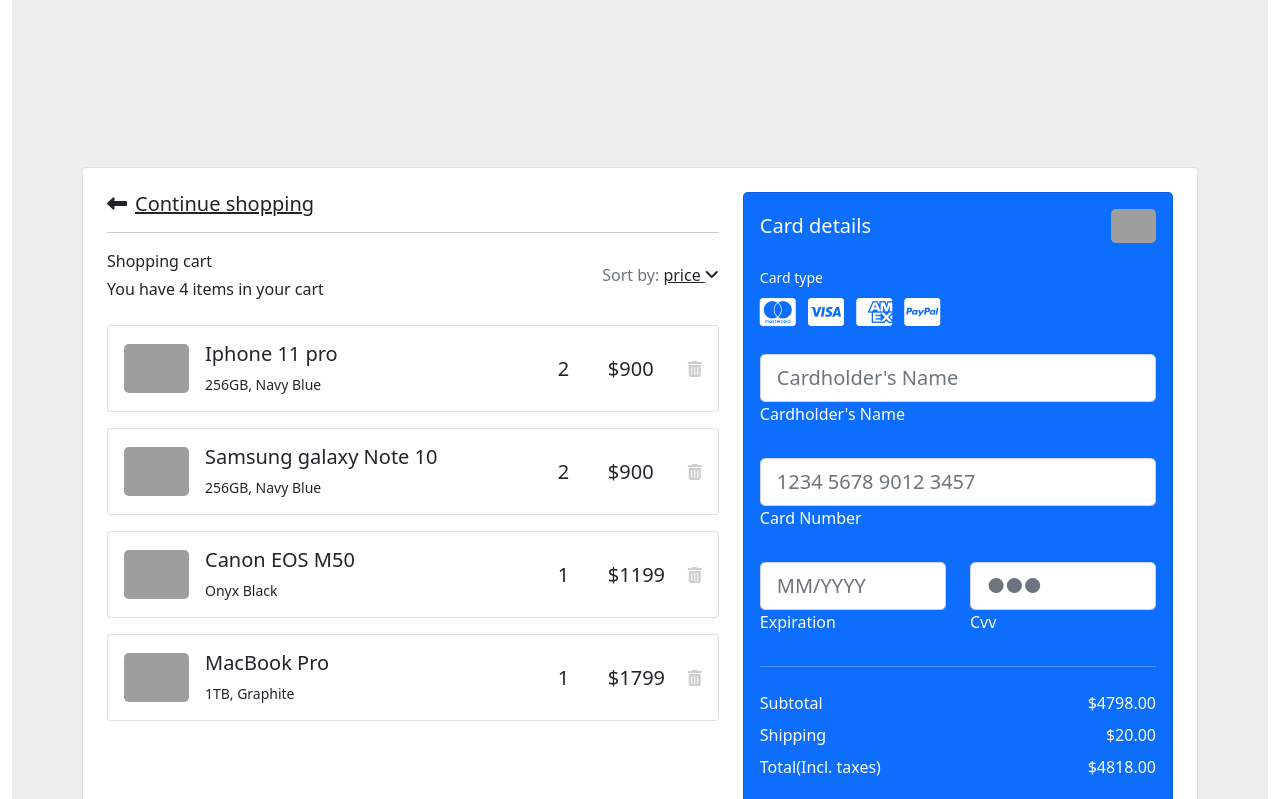
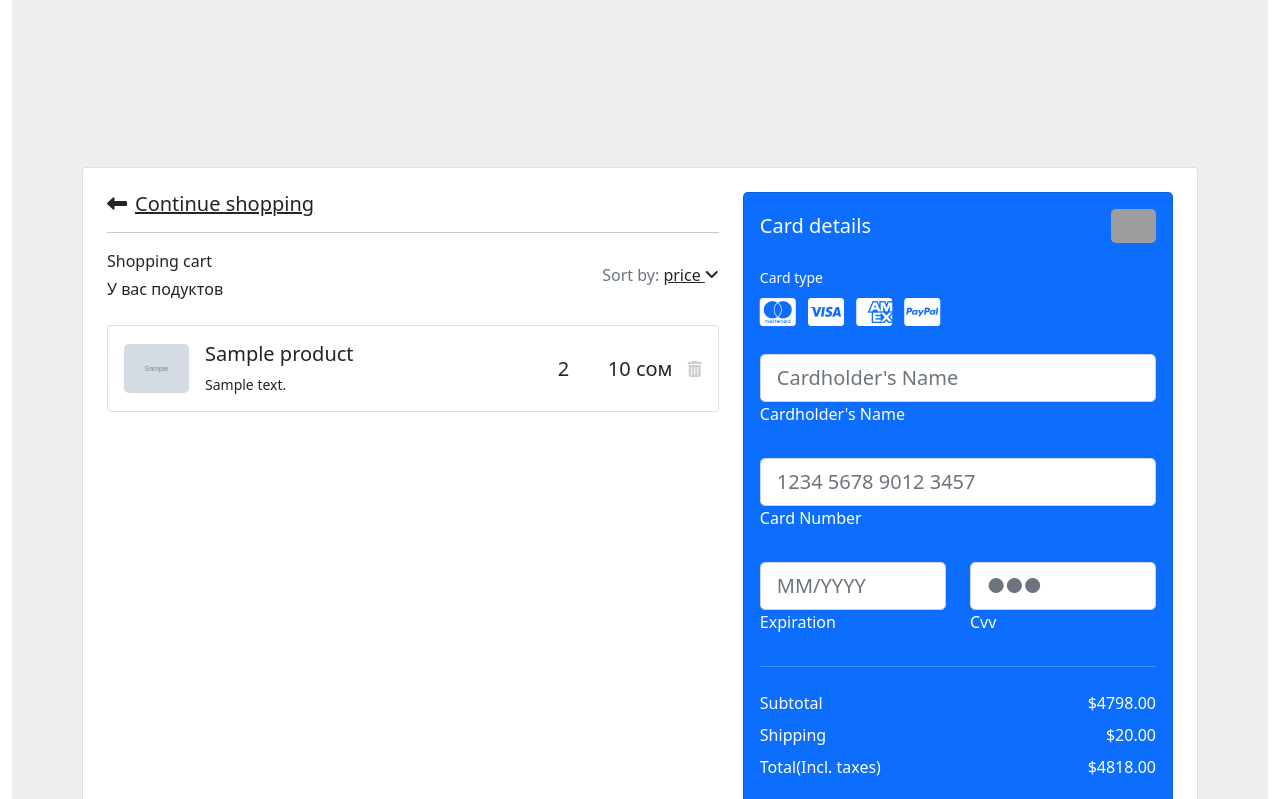
Before and after one commit to Sherdos/OnlineShopDjango, a Django app: page /user/cart/1 in a window 1280 px wide. Shown: the part 61-860 px from the top of the page. Run offline with Django 5.2, Linux system fonts and the light colour scheme; tables that the repository leaves empty hold one stand-in row (values such as "Sample post"); grey boxes marked "Sample" are stand-in pictures; grey boxes are pictures that could not be loaded.

Commit message:
added cart product

```diff
--- a/user/admin.py
+++ b/user/admin.py
@@ -1,6 +1,8 @@
 from django.contrib import admin
-from user.models import User, Profie
+from user.models import User, Profie, Cart, CartProduct
 # Register your models here.
 
 admin.site.register(User)
 admin.site.register(Profie)
+admin.site.register(Cart)
+admin.site.register(CartProduct)
--- /dev/null
+++ b/user/templates/components/cart/card.html
@@ -0,0 +1,26 @@
+<div class="card mb-3">
+    <div class="card-body">
+      <div class="d-flex justify-content-between">
+        <div class="d-flex flex-row align-items-center">
+          <div>
+            <img
+              src="{{product.card.product_media.first.image.url}}"
+              class="img-fluid rounded-3" alt="Shopping item" style="width: 65px;">
+          </div>
+          <div class="ms-3">
+            <h5>{{product.card.title}}</h5>
+            <p class="small mb-0">{{product.card.description|truncatechars:40}}</p>
+          </div>
+        </div>
+        <div class="d-flex flex-row align-items-center">
+          <div style="width: 50px;">
+            <h5 class="fw-normal mb-0">2</h5>
+          </div>
+          <div style="width: 80px;">
+            <h5 class="mb-0">{{product.card.price}} сом</h5>
+          </div>
+          <a href="#!" style="color: #cecece;"><i class="fas fa-trash-alt"></i></a>
+        </div>
+      </div>
+    </div>
+  </div>
--- a/user/templates/page/cart.html
+++ b/user/templates/page/cart.html
@@ -21,7 +21,7 @@
                   <div class="d-flex justify-content-between align-items-center mb-4">
                     <div>
                       <p class="mb-1">Shopping cart</p>
-                      <p class="mb-0">You have 4 items in your cart</p>
+                      <p class="mb-0">У вас  подуктов</p>
                     </div>
                     <div>
                       <p class="mb-0"><span class="text-muted">Sort by:</span> <a href="#!"
@@ -29,113 +29,12 @@
                     </div>
                   </div>
 
-                  <div class="card mb-3">
-                    <div class="card-body">
-                      <div class="d-flex justify-content-between">
-                        <div class="d-flex flex-row align-items-center">
-                          <div>
-                            <img
-                              src="https://mdbcdn.b-cdn.net/img/Photos/new-templates/bootstrap-shopping-carts/img1.webp"
-                              class="img-fluid rounded-3" alt="Shopping item" style="width: 65px;">
-                          </div>
-                          <div class="ms-3">
-                            <h5>Iphone 11 pro</h5>
-                            <p class="small mb-0">256GB, Navy Blue</p>
-                          </div>
-                        </div>
-                        <div class="d-flex flex-row align-items-center">
-                          <div style="width: 50px;">
-                            <h5 class="fw-normal mb-0">2</h5>
-                          </div>
-                          <div style="width: 80px;">
-                            <h5 class="mb-0">$900</h5>
-                          </div>
-                          <a href="#!" style="color: #cecece;"><i class="fas fa-trash-alt"></i></a>
-                        </div>
-                      </div>
-                    </div>
-                  </div>
+                  {% for product in cart.cart_card.all %}
+                  {% include 'components/cart/card.html' %}
 
-                  <div class="card mb-3">
-                    <div class="card-body">
-                      <div class="d-flex justify-content-between">
-                        <div class="d-flex flex-row align-items-center">
-                          <div>
-                            <img
-                              src="https://mdbcdn.b-cdn.net/img/Photos/new-templates/bootstrap-shopping-carts/img2.webp"
-                              class="img-fluid rounded-3" alt="Shopping item" style="width: 65px;">
-                          </div>
-                          <div class="ms-3">
-                            <h5>Samsung galaxy Note 10 </h5>
-                            <p class="small mb-0">256GB, Navy Blue</p>
-                          </div>
-                        </div>
-                        <div class="d-flex flex-row align-items-center">
-                          <div style="width: 50px;">
-                            <h5 class="fw-normal mb-0">2</h5>
-                          </div>
-                          <div style="width: 80px;">
-                            <h5 class="mb-0">$900</h5>
-                          </div>
-                          <a href="#!" style="color: #cecece;"><i class="fas fa-trash-alt"></i></a>
-                        </div>
-                      </div>
-                    </div>
-                  </div>
-
-                  <div class="card mb-3">
-                    <div class="card-body">
-                      <div class="d-flex justify-content-between">
-                        <div class="d-flex flex-row align-items-center">
-                          <div>
-                            <img
-                              src="https://mdbcdn.b-cdn.net/img/Photos/new-templates/bootstrap-shopping-carts/img3.webp"
-                              class="img-fluid rounded-3" alt="Shopping item" style="width: 65px;">
-                          </div>
-                          <div class="ms-3">
-                            <h5>Canon EOS M50</h5>
-                            <p class="small mb-0">Onyx Black</p>
-                          </div>
-                        </div>
-                        <div class="d-flex flex-row align-items-center">
-                          <div style="width: 50px;">
-                            <h5 class="fw-normal mb-0">1</h5>
-                          </div>
-                          <div style="width: 80px;">
-                            <h5 class="mb-0">$1199</h5>
-                          </div>
-                          <a href="#!" style="color: #cecece;"><i class="fas fa-trash-alt"></i></a>
-                        </div>
-                      </div>
-                    </div>
-                  </div>
-
-                  <div class="card mb-3 mb-lg-0">
-                    <div class="card-body">
-                      <div class="d-flex justify-content-between">
-                        <div class="d-flex flex-row align-items-center">
-                          <div>
-                            <img
-                              src="https://mdbcdn.b-cdn.net/img/Photos/new-templates/bootstrap-shopping-carts/img4.webp"
-                              class="img-fluid rounded-3" alt="Shopping item" style="width: 65px;">
-                          </div>
-                          <div class="ms-3">
-                            <h5>MacBook Pro</h5>
-                            <p class="small mb-0">1TB, Graphite</p>
-                          </div>
-                        </div>
-                        <div class="d-flex flex-row align-items-center">
-                          <div style="width: 50px;">
-                            <h5 class="fw-normal mb-0">1</h5>
-                          </div>
-                          <div style="width: 80px;">
-                            <h5 class="mb-0">$1799</h5>
-                          </div>
-                          <a href="#!" style="color: #cecece;"><i class="fas fa-trash-alt"></i></a>
-                        </div>
-                      </div>
-                    </div>
-                  </div>
+                  {% empty %}
+                  <p>Корзина Пустая</p>
+                  {% endfor %}
 
                 </div>
                 <div class="col-lg-5">
--- a/user/views.py
+++ b/user/views.py
@@ -51,7 +51,7 @@ class CartDetailView(generic.DetailView):
     def get_context_data(self, **kwargs: Any) -> dict[str, Any]:
         context = super().get_context_data(**kwargs)
         title = f'Корзина {context["user"].username}'
-        context['cart'] = Cart.objects.get_or_create(user_id=context["user"].id)
+        context['cart'] = Cart.objects.get_or_create(user_id=context["user"].id)[0]
         context['title'] = title
         return context
 
```
